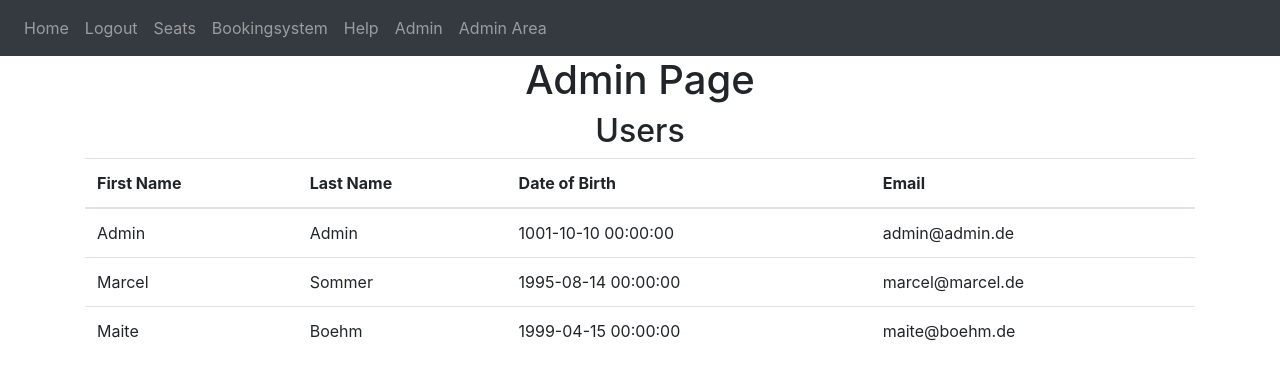
After one commit to maiteboehm/snakes_on_a_plane, a Flask app: page /admin-area/user in a window 1280 px wide. The commit adds this page. Shown: the top 380 px of the page. Run offline with Flask 2, Linux system fonts and the light colour scheme; a user stored in the database is signed in; data comes from the database, SQL or seed files in the repository; some libraries are stand-ins or nearby versions.

Commit message:
Creating Admin Area for better handling

```diff
--- a/project/website/__init__.py
+++ b/project/website/__init__.py
@@ -11,6 +11,7 @@ DB_NAME = "database.db"
 def create_app():
     from .views import views
     from .auth import auth
+    from .admin_home import admins
     from .models import User
     app = Flask(__name__)
     app.config['SECRET_KEY'] = 'hjshjhdjah kjshkjdhjs'
@@ -18,6 +19,7 @@ def create_app():
     app.config['FLASK_ADMIN_SWATCH'] = 'cerulean'
     app.register_blueprint(views, url_prefix='/')
     app.register_blueprint(auth, url_prefix='/')
+    app.register_blueprint(admins, url_prefix='/admin-area')
     db.init_app(app)
     create_database(app)
 
@@ -45,6 +47,7 @@ def create_app():
 
     admin = Admin(app, name='Admin', template_mode='bootstrap3', index_view=MyAdminView())
     admin.add_view(MyModelView(User, db.session))
+
     return app
 
 def create_database(app):
--- /dev/null
+++ b/project/website/admin_home.py
@@ -0,0 +1,17 @@
+from flask import Flask, Blueprint, render_template, request
+from flask_login import login_required, current_user
+from .models import User
+
+admins = Blueprint('admins', __name__)
+
+@admins.route('/', methods=['GET','POST'])
+@login_required
+def admin_home():
+    return render_template('admin_home.html', user= current_user)
+
+
+@admins.route('/user', methods=['GET','POST'])
+@login_required
+def admin_user():
+    users = User.query.all()
+    return render_template('admin_user.html', user=current_user, users=users)
--- /dev/null
+++ b/project/website/templates/admin_user.html
@@ -0,0 +1,27 @@
+{% extends "base.html" %} {% block title %}Admin{% endblock %}
+{% block content%}
+<h1 align="center">Admin Page</h1>
+<h2 align="center">Users</h2>
+<table class="table" id="users">
+    <thead>
+    <tr>
+    <th scope="col">First Name</th>
+    <th scope="col">Last Name</th>
+    <th scope="col">Date of Birth</th>
+    <th scope="col">Email</th>
+    </tr>
+    </thead>
+    <tbody>
+    {% for user in users %}
+    <tr>
+    <td>{{user.first_name}}</td>
+    <td>{{user.last_name}} </td>
+    <td>{{user.birth_date}}</td>
+    <td>{{user.email}}</td>
+    </td>
+    </tr>
+    {% endfor %}
+    </tbody>
+
+
+{% endblock %}
--- a/project/website/templates/base.html
+++ b/project/website/templates/base.html
@@ -21,8 +21,7 @@
         class="navbar-toggler"
         type="button"
         data-toggle="collapse"
-        data-target="#navbar"
-      >
+        data-target="#navbar">
         <span class="navbar-toggler-icon"></span>
       </button>
       <div class="collapse navbar-collapse" id="navbar">
@@ -35,6 +34,7 @@
           <a class="nav-item nav-link" id="help" href="/help">Help</a>
             {% if current_user.role == 'admin' %}
             <a class="nav-item nav-link" id="admin" href="/admin">Admin</a>
+            <a class="nav-item nav-link" id="admin" href="/admin-area">Admin Area</a>
             {% endif %}
           {% else %}
           <a class="nav-item nav-link" id="login" href="/login">Login</a>
--- a/project/website/templates/help.html
+++ b/project/website/templates/help.html
@@ -1,5 +1,5 @@
 {% extends "base.html" %}
-{% block title %}Home{% endblock %}
+{% block title %}Help{% endblock %}
 
 
 {% block content%}
```
Also changed, not shown: project/website/templates/admin_home.html (added, +8 -0 lines).
